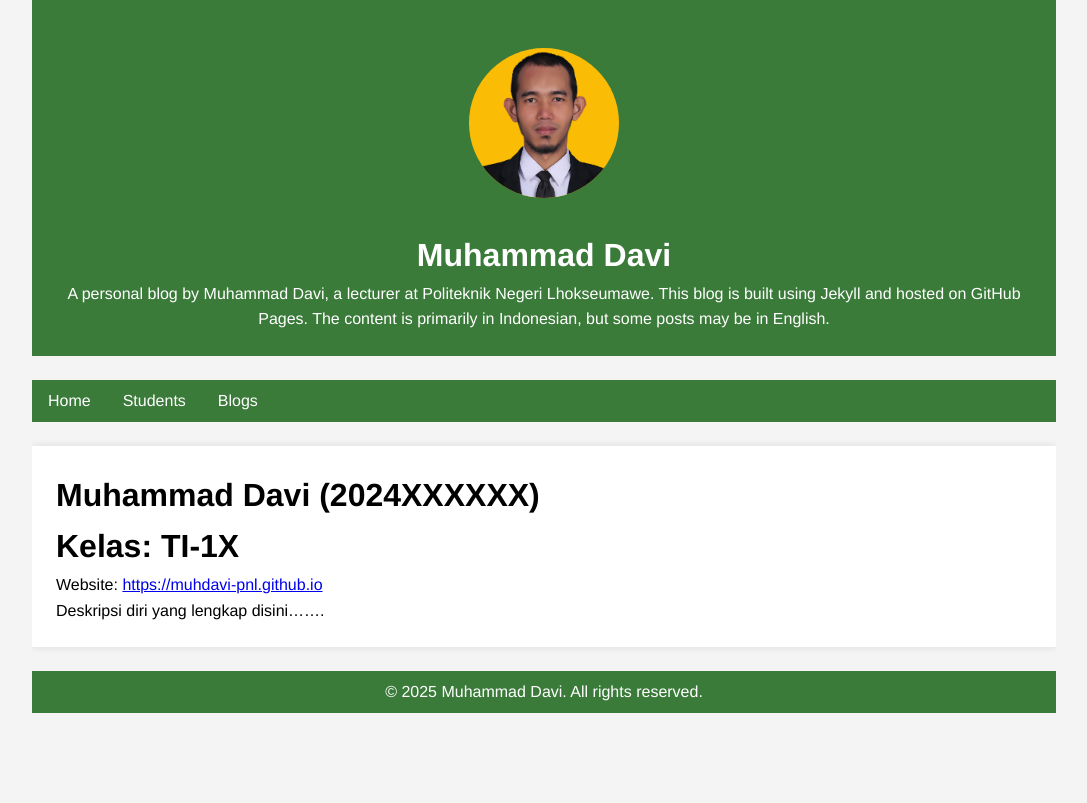
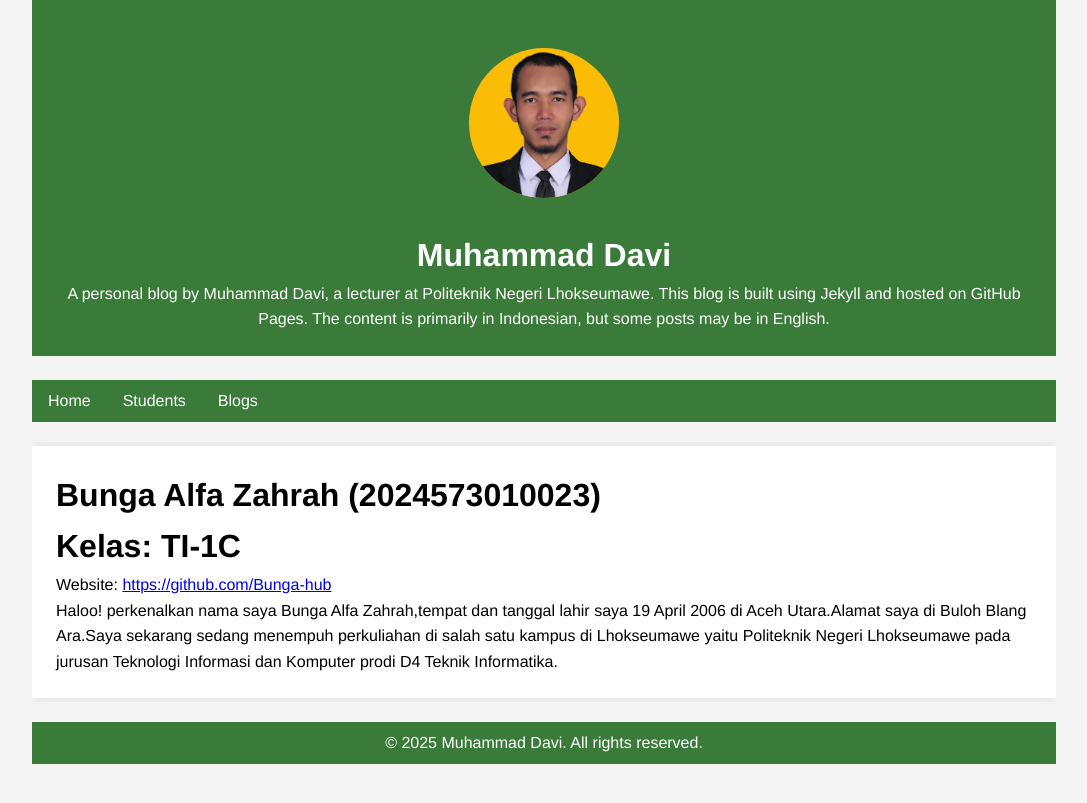
Before and after one commit to muhdavi-pnl/muhdavi-pnl.github.io, a Jekyll site: the page built from _students/davi.md, in a window 1280 px wide. Shown: the top 803 px of the page, without its empty margins (96-1183 px from the left). Built offline with Jekyll 4.4.1, drawn with Linux system fonts in a browser that asks for light colours.

Commit message:
Bunga.md

```diff
--- a/_students/davi.md
+++ b/_students/davi.md
@@ -1,9 +1,9 @@
 ---
 layout: student
-short_name: Davi
-name: Muhammad Davi
-nim: 2024XXXXXX
-class: TI-1X
-website: https://muhdavi-pnl.github.io
+short_name: Bunga
+name: Bunga Alfa Zahrah
+nim: 2024573010023
+class: TI-1C
+website: https://github.com/Bunga-hub
 ---
-Deskripsi diri yang lengkap disini.......
+Haloo! perkenalkan nama saya Bunga Alfa Zahrah,tempat dan tanggal lahir saya 19 April 2006 di Aceh Utara.Alamat saya di Buloh Blang Ara.Saya sekarang sedang menempuh perkuliahan di salah satu kampus di Lhokseumawe yaitu Politeknik Negeri Lhokseumawe pada jurusan Teknologi Informasi dan Komputer prodi D4 Teknik Informatika.
```
